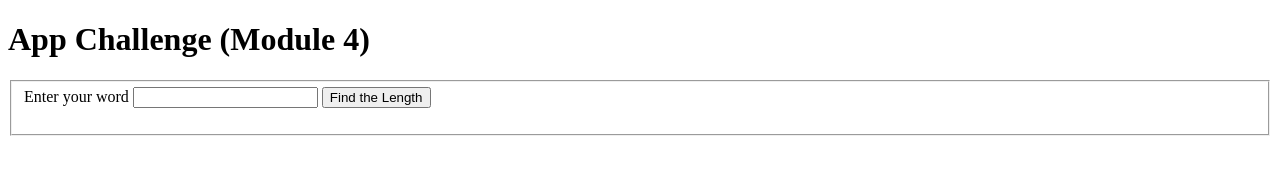
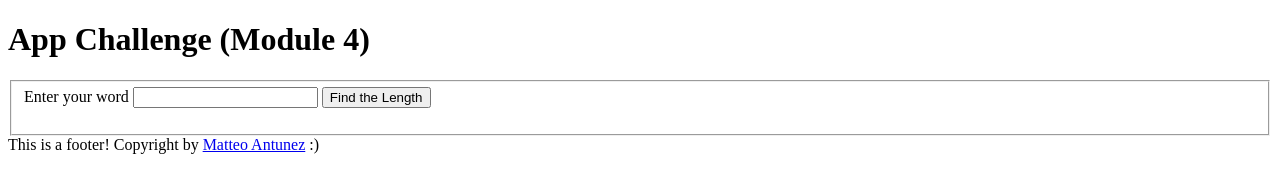
Before and after one commit to matteoantunez/Maitre-D-App, a plain HTML site: page index.html in a window 1280 px wide. Drawn offline with Linux system fonts and the light colour scheme.

Commit message:
Add footer to HTML

```diff
--- a/index.html
+++ b/index.html
@@ -19,7 +19,8 @@
     </fieldset>
 
     <footer>
-
+        This is a footer!
+        Copyright by <a href='matteoatunez.weebly.com'>Matteo Antunez</a> :)
     </footer>
 
     <script src='main.js'></script>
```
